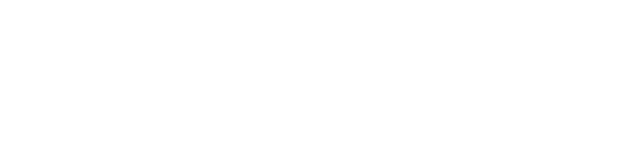
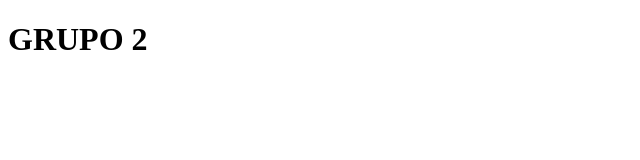
Before and after one commit to DaniQeM/PROYECTOINTEGRADORARG, a plain HTML site: page intex.html in a window 1280 px wide. Shown: the whole page, without its empty margins (0-640 px from the left). Drawn offline with Linux system fonts and the light colour scheme.

Commit message:
agrego un titulo h1

```diff
--- a/intex.html
+++ b/intex.html
@@ -8,5 +8,7 @@
 </head>
 <body>
 
+    <h1>GRUPO 2</h1>
+
 </body>
 </html>
```
